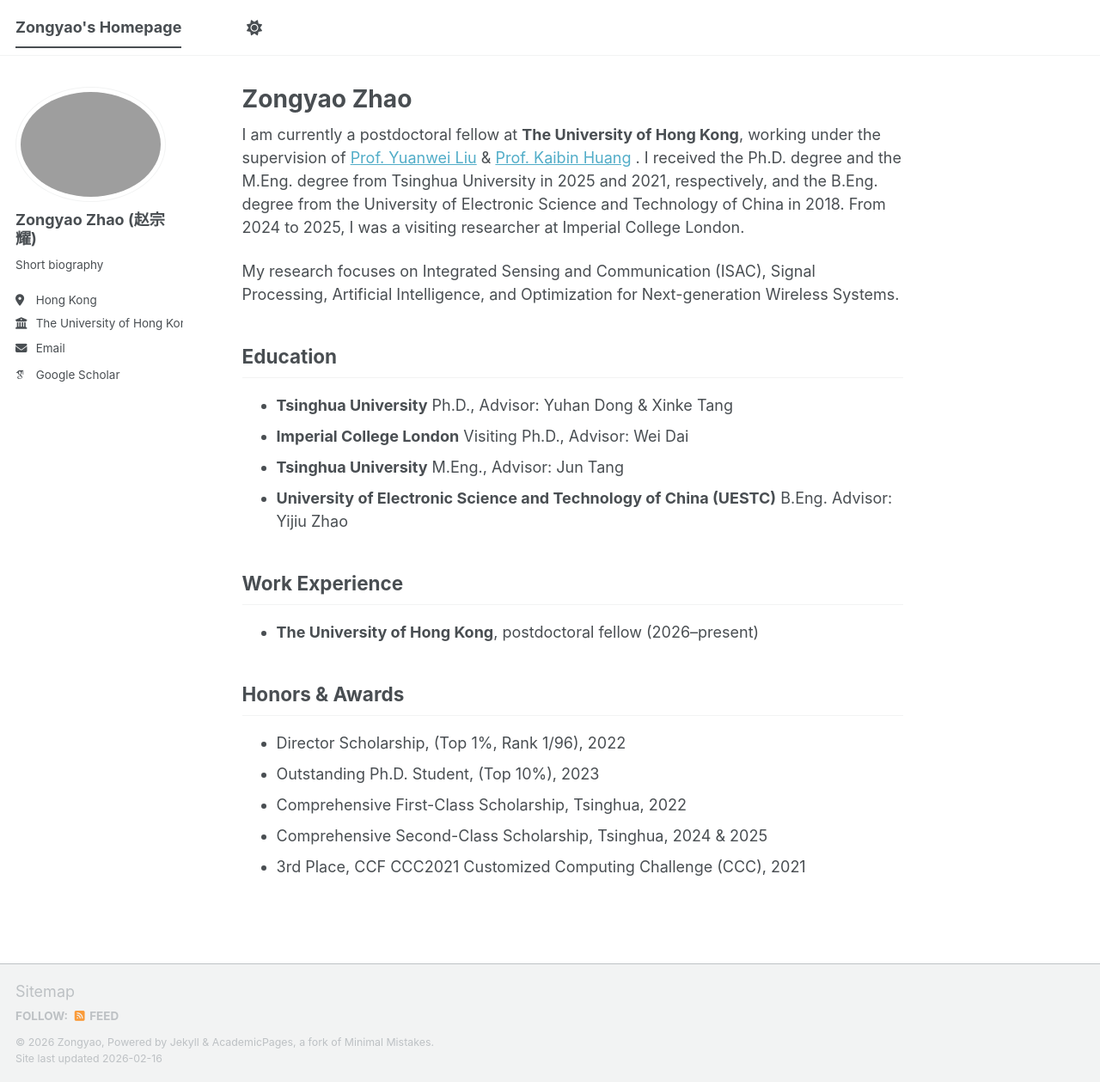
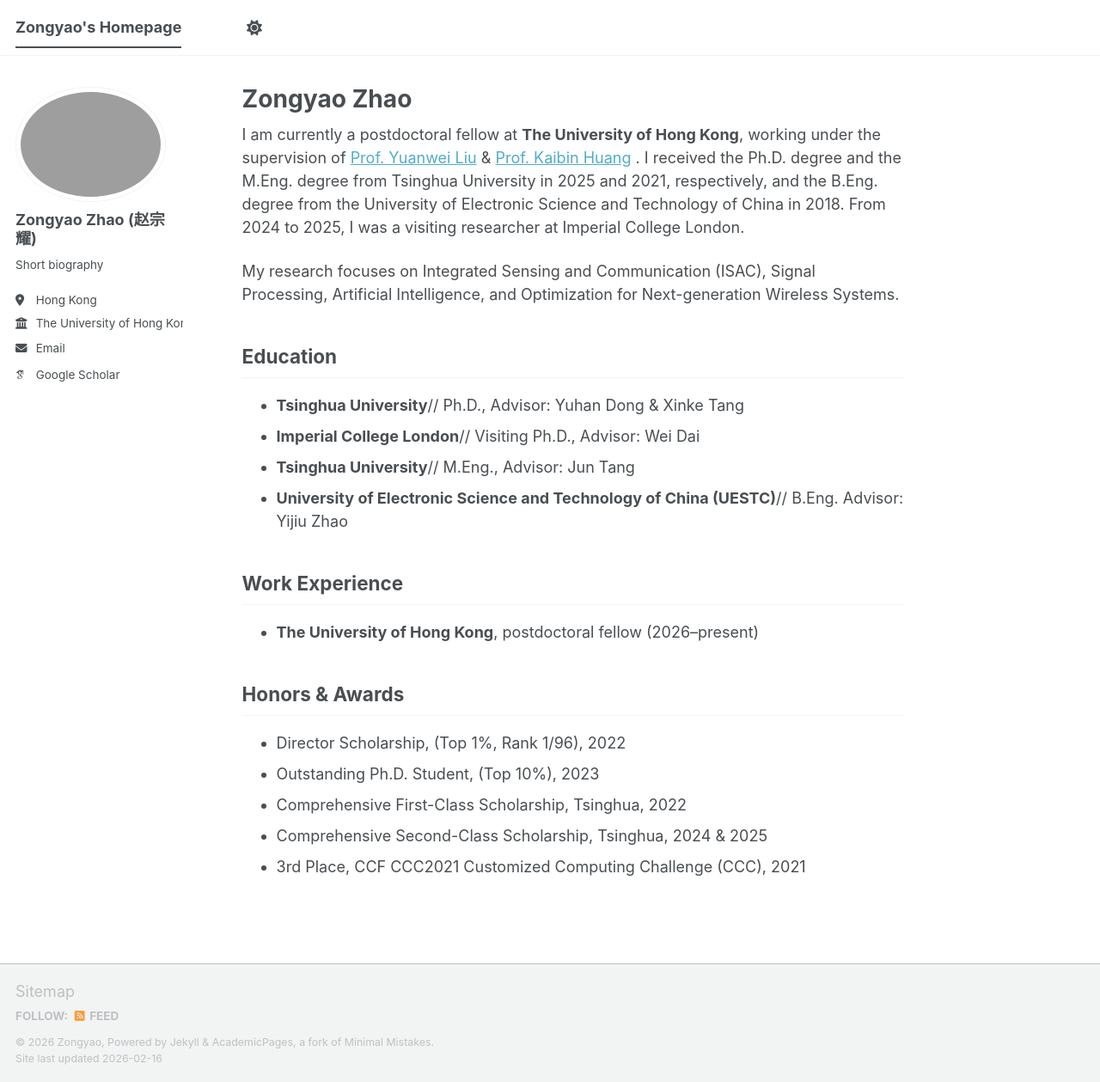
Before and after one commit to ZongyaoZhao/ZongyaoZhao.github.io, a Jekyll site: the page built from _pages/about.md, in a window 1280 px wide and 1259 px high. Shown: the whole window at 86% size. Built offline with Jekyll 4.4.1, drawn with Linux system fonts in a browser that asks for light colours; some web fonts are replaced; a script bundle is joined from its source files by our own code; library files that are not in the unit come from our copies.

```diff
--- a/_pages/about.md
+++ b/_pages/about.md
@@ -11,13 +11,13 @@ I am currently a postdoctoral fellow at **The University of Hong Kong**, working
 My research focuses on Integrated Sensing and Communication (ISAC), Signal Processing, Artificial Intelligence, and Optimization for Next-generation Wireless Systems.
 
 ## Education
-- **Tsinghua University**
+- **Tsinghua University**//
   Ph.D., Advisor: Yuhan Dong & Xinke Tang
-- **Imperial College London**
+- **Imperial College London**//
   Visiting Ph.D., Advisor: Wei Dai
-- **Tsinghua University**
+- **Tsinghua University**//
   M.Eng., Advisor: Jun Tang
-- **University of Electronic Science and Technology of China (UESTC)**
+- **University of Electronic Science and Technology of China (UESTC)**//
   B.Eng. Advisor: Yijiu Zhao
 
 ## Work Experience
```
